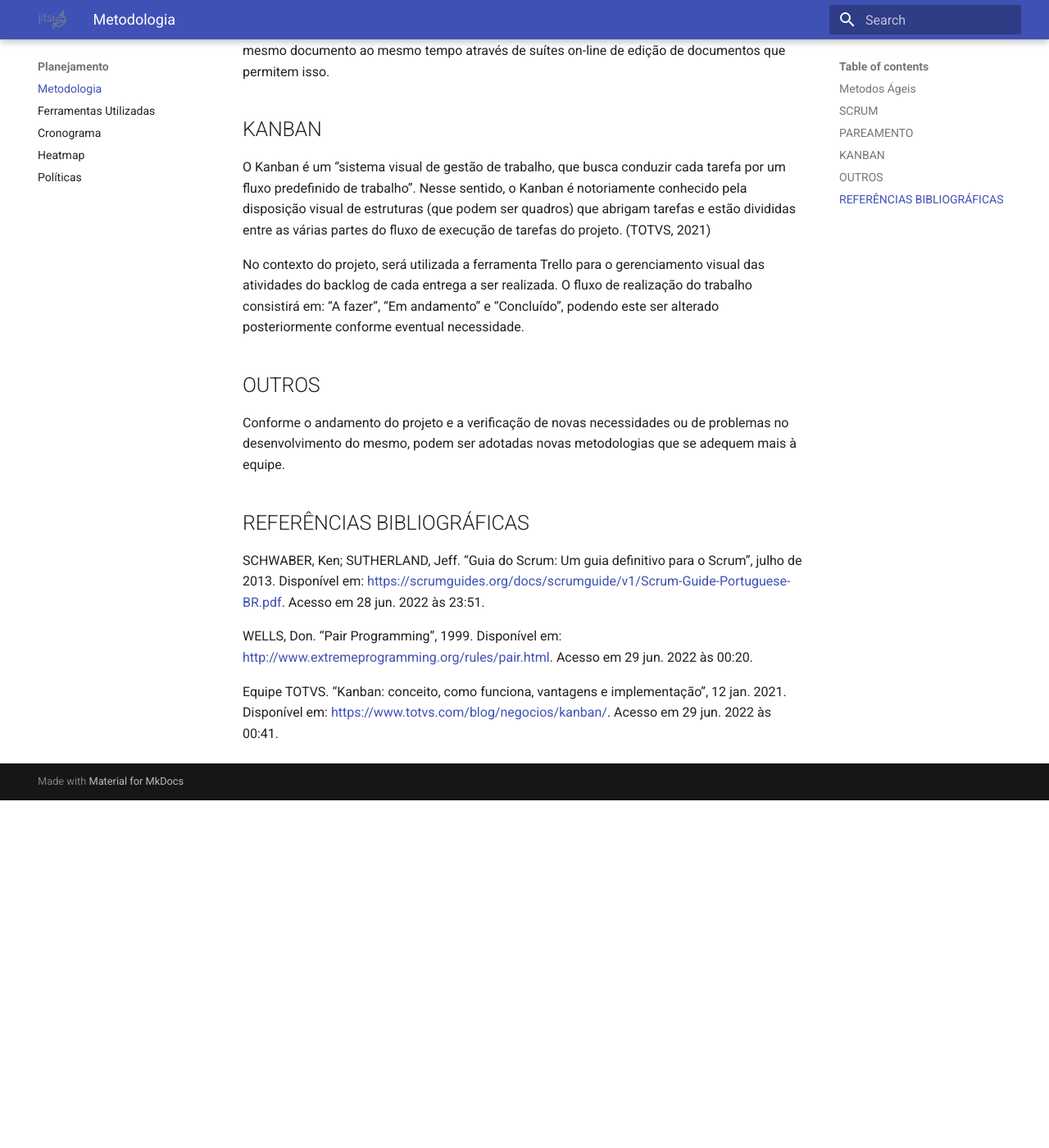
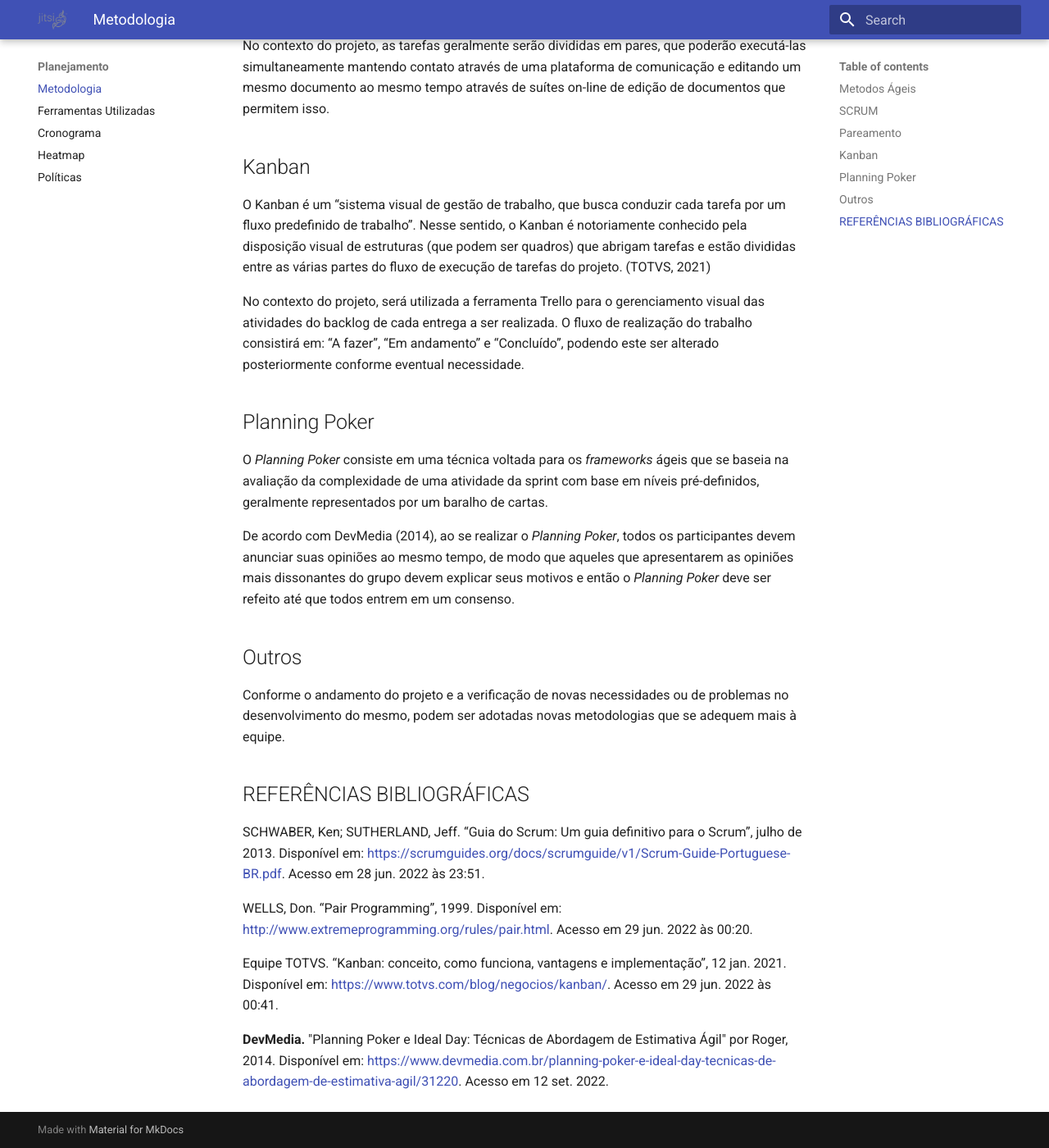
Before and after one commit to gabrielm2q/2022.1-Jitsi-Meet, an MkDocs documentation site: the page built from docs/planejamento/metodologia.md, in a window 1280 px wide and 1400 px high, scrolled down 1822 px. Shown: the whole window at 82% size. Built offline with MkDocs 1.6.1 and Material for MkDocs 9.7.7, drawn with Linux system fonts in a browser that asks for light colours; before the commit the page ends 2798 px from its top, so only the background shows below that; some of the changed text lies outside the part shown.

Commit message:
:sparkles: revisao do planejamento

```diff
--- a/docs/planejamento/metodologia.md
+++ b/docs/planejamento/metodologia.md
@@ -2,6 +2,7 @@
 | ------ | ----- | :-------------: | :----------------------------: |
 | 1.0    | 29/06/2022 | Adição das metodologias usadas | Gabriel Mariano, Laís Ramos |
 | 1.1    | 06/07/2022 | Revisão do artigo | Gabriel Sabanai |
+| 1.2    | 12/09/2022 | Revisão das Metodologias: Planning Poker | Gabriel Mariano |
 
 *Tabela 1: versionamento*
 
@@ -29,17 +30,24 @@ O SCRUM é “um framework dentro do qual pessoas podem tratar e resolver proble
 
 No contexto do projeto, será elaborado um Product Backlog, que estará sujeito à alterações conforme previsto no framework, serão adotadas Sprints com duração fixada de 1 semana cada, sendo as atividades de cada Sprint definidas previamente ao início da mesma.
 
-## PAREAMENTO
+## Pareamento
+
 A técnica do Pareamento (no caso, o Pair Programming) no contexto da programação implica que todo o trabalho deve ser produzido por duas pessoas que compartilham a mesma máquina, estando uma no controle da mesma e outra acompanhando o desenvolvimento e repassando suas opiniões para o outro. O princípio do Pareamento é a realização de trabalho colaborativo, de modo a promover o compartilhamento de ideias e a reduzir a probabilidade de erros durante a produção do código em questão. (WELLS, 1999)
 
 No contexto do projeto, as tarefas geralmente serão divididas em pares, que poderão executá-las simultaneamente mantendo contato através de uma plataforma de comunicação e editando um mesmo documento ao mesmo tempo através de suítes on-line de edição de documentos que permitem isso.
 
-## KANBAN
+## Kanban
 O Kanban é um “sistema visual de gestão de trabalho, que busca conduzir cada tarefa por um fluxo predefinido de trabalho”. Nesse sentido, o Kanban é notoriamente conhecido pela disposição visual de estruturas (que podem ser quadros) que abrigam tarefas e estão divididas entre as várias partes do fluxo de execução de tarefas do projeto. (TOTVS, 2021)
 
 No contexto do projeto, será utilizada a ferramenta Trello para o gerenciamento visual das atividades do backlog de cada entrega a ser realizada. O fluxo de realização do trabalho consistirá em: “A fazer”, “Em andamento” e “Concluído”, podendo este ser alterado posteriormente conforme eventual necessidade.
 
-## OUTROS
+## Planning Poker
+
+O _Planning Poker_ consiste em uma técnica voltada para os _frameworks_ ágeis que se baseia na avaliação da complexidade de uma atividade da sprint com base em níveis pré-definidos, geralmente representados por um baralho de cartas.
+
+De acordo com DevMedia (2014), ao se realizar o _Planning Poker_, todos os participantes devem anunciar suas opiniões ao mesmo tempo, de modo que aqueles que apresentarem as opiniões mais dissonantes do grupo devem explicar seus motivos e então o _Planning Poker_ deve ser refeito até que todos entrem em um consenso.
+
+## Outros
 Conforme o andamento do projeto e a verificação de novas necessidades ou de problemas no desenvolvimento do mesmo, podem ser adotadas novas metodologias que se adequem mais à equipe.
 
 
@@ -50,3 +58,5 @@ SCHWABER, Ken; SUTHERLAND, Jeff. “Guia do Scrum: Um guia definitivo para o Scr
 WELLS, Don. “Pair Programming”, 1999. Disponível em: <http://www.extremeprogramming.org/rules/pair.html>. Acesso em 29 jun. 2022 às 00:20.
 
 Equipe TOTVS. “Kanban: conceito, como funciona, vantagens e implementação”, 12 jan. 2021. Disponível em: <https://www.totvs.com/blog/negocios/kanban/>. Acesso em 29 jun. 2022 às 00:41.
+
+**DevMedia.** "Planning Poker e Ideal Day: Técnicas de Abordagem de Estimativa Ágil" por Roger, 2014. Disponível em: <https://www.devmedia.com.br/planning-poker-e-ideal-day-tecnicas-de-abordagem-de-estimativa-agil/31220>. Acesso em 12 set. 2022.
```
Also changed, not shown: docs/planejamento/cronograma.md (+4 -3 lines), docs/assets/cronograma-detalhado.png.
